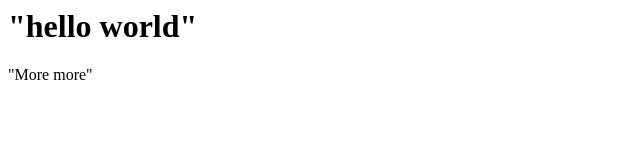
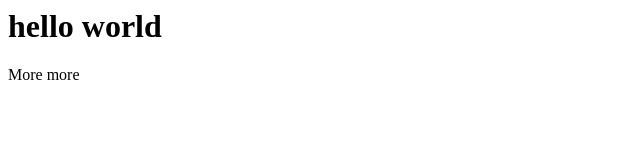
Before and after one commit to wispymatt/git, a plain HTML site: page index.html in a window 1280 px wide. Shown: the whole page, without its empty margins (0-640 px from the left). Drawn offline with Linux system fonts and the light colour scheme.

Commit message:
vsc edit

```diff
--- a/index.html
+++ b/index.html
@@ -1,3 +1,3 @@
-<h1>"hello world"</h1>
+<h1>hello world</h1>
 
-<body>"More more"</body>
+<body>More more</body>
```
